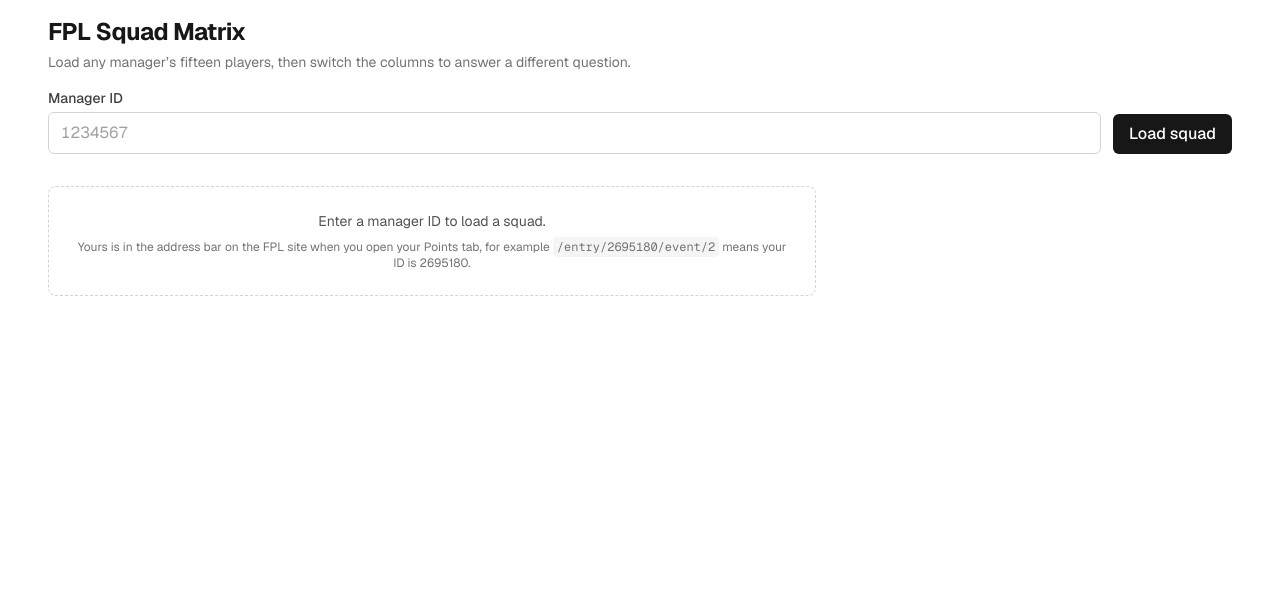
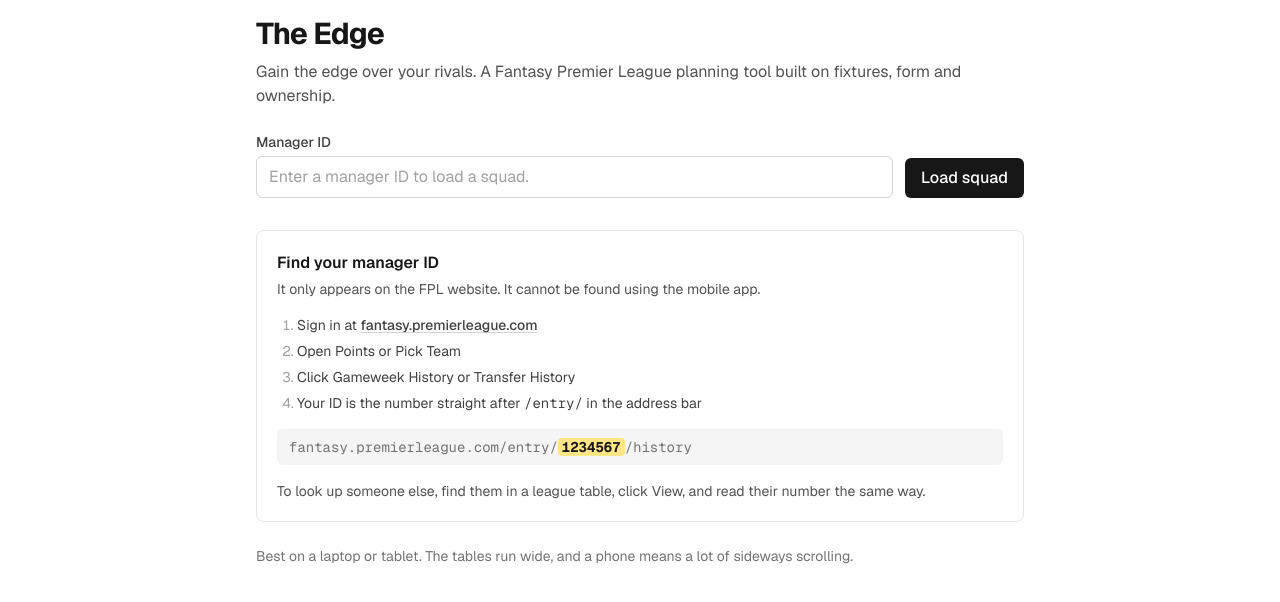
Before and after one commit to richsilley/fpl, a Next.js app: page / in a window 1280 px wide. Shown: the top 602 px of the page. Built offline with nearby package versions, Linux system fonts and the light colour scheme.

Commit message:
Update home page text

```diff
--- a/app/components/manager-id-form.tsx
+++ b/app/components/manager-id-form.tsx
@@ -27,7 +27,7 @@
           inputMode="numeric"
           pattern="[0-9]*"
           autoComplete="off"
-          placeholder="1234567"
+          placeholder="Enter a manager ID to load a squad."
           className="mt-1 w-full rounded-md border border-neutral-300 bg-white px-3 py-2 text-base tabular-nums text-neutral-900 placeholder:text-neutral-400 focus:border-neutral-500 focus:outline-none focus:ring-2 focus:ring-neutral-500/30 dark:border-neutral-700 dark:bg-neutral-900 dark:text-neutral-100 dark:placeholder:text-neutral-600"
         />
       </div>
--- a/app/layout.tsx
+++ b/app/layout.tsx
@@ -13,9 +13,9 @@
 })
 
 export const metadata: Metadata = {
-  title: 'FPL Squad Matrix',
+  title: 'The Edge',
   description:
-    "Load any FPL manager's fifteen players, then switch the columns to answer a different question about the squad.",
+    'Gain the edge over your rivals. A Fantasy Premier League planning tool built on fixtures, form and ownership.',
 }
 
 export default function RootLayout({ children }: LayoutProps<'/'>) {
--- a/app/page.tsx
+++ b/app/page.tsx
@@ -149,21 +149,21 @@
           form in, so it stays on the page. Once one is loaded, everything here
           moves into the menu and the views take the top of the page. */}
       {!managerId && (
-        <div className="mx-auto w-full max-w-[1600px]">
-          <h1 className="text-2xl font-bold tracking-tight text-neutral-900 dark:text-neutral-50">
-            FPL Squad Matrix
+        <div className="mx-auto w-full max-w-3xl">
+          <h1 className="text-3xl font-bold tracking-tight text-neutral-900 dark:text-neutral-50">
+            The Edge
           </h1>
-          <p className="mt-1 text-sm text-neutral-500 dark:text-neutral-400">
-            Load any manager&rsquo;s fifteen players, then switch the columns to
-            answer a different question.
+          <p className="mt-2 text-base text-neutral-600 dark:text-neutral-300">
+            Gain the edge over your rivals. A Fantasy Premier League planning
+            tool built on fixtures, form and ownership.
           </p>
-          <div className="mt-4">
+          <div className="mt-6">
             <ManagerIdForm currentId={managerId} />
           </div>
         </div>
       )}
 
-      <div className={managerId ? '' : 'mx-auto w-full max-w-[1600px] mt-8'}>
+      <div className={managerId ? '' : 'mx-auto mt-8 w-full max-w-3xl'}>
         {managerId ? (
           <MatrixSection
             managerId={managerId}
@@ -1016,19 +1016,69 @@
   return parsed
 }
 
+/**
+ * The landing page below the ID box.
+ *
+ * Everything here exists because the manager ID is the one thing standing
+ * between a new arrival and the app, and FPL makes it genuinely hard to find:
+ * it is nowhere in the mobile app, and on the website it only appears in the
+ * address bar of two particular pages. Anyone who does not already know their
+ * number cannot get past this screen, so the instructions are the page rather
+ * than a footnote on it.
+ */
 function EmptyState() {
   return (
-    <div className="max-w-3xl rounded-lg border border-dashed border-neutral-300 p-6 text-center dark:border-neutral-700">
-      <p className="text-sm text-neutral-600 dark:text-neutral-400">
-        Enter a manager ID to load a squad.
-      </p>
-      <p className="mt-2 text-xs text-neutral-500 dark:text-neutral-500">
-        Yours is in the address bar on the FPL site when you open your Points
-        tab, for example{' '}
-        <code className="rounded bg-neutral-100 px-1 py-0.5 font-mono dark:bg-neutral-800">
-          /entry/2695180/event/2
-        </code>{' '}
-        means your ID is 2695180.
+    <div className="space-y-6">
+      <section className="rounded-lg border border-neutral-200 p-5 dark:border-neutral-800">
+        <h2 className="text-base font-semibold text-neutral-900 dark:text-neutral-50">
+          Find your manager ID
+        </h2>
+        <p className="mt-1 text-sm text-neutral-600 dark:text-neutral-300">
+          It only appears on the FPL website. It cannot be found using the
+          mobile app.
+        </p>
+
+        <ol className="mt-4 list-decimal space-y-1.5 pl-5 text-sm text-neutral-700 marker:text-neutral-400 dark:text-neutral-300 dark:marker:text-neutral-500">
+          <li>
+            Sign in at{' '}
+            <a
+              href="https://fantasy.premierleague.com"
+              target="_blank"
+              rel="noreferrer noopener"
+              className="font-medium underline decoration-neutral-300 underline-offset-2 hover:decoration-neutral-900 dark:decoration-neutral-600 dark:hover:decoration-neutral-100"
+            >
+              fantasy.premierleague.com
+            </a>
+          </li>
+          <li>Open Points or Pick Team</li>
+          <li>Click Gameweek History or Transfer History</li>
+          <li>
+            Your ID is the number straight after <code>/entry/</code> in the
+            address bar
+          </li>
+        </ol>
+
+        {/* The example does the explaining: the number is picked out of a real
+            address rather than described in the abstract. It wraps rather than
+            scrolls — kept on one line, a phone pushes the highlighted number
+            off the right edge, which hides the only part that matters. */}
+        <p className="mt-4 break-all rounded-md bg-neutral-100 px-3 py-2 font-mono text-sm text-neutral-500 dark:bg-neutral-800 dark:text-neutral-400">
+          fantasy.premierleague.com/entry/
+          <span className="rounded bg-amber-200 px-1 font-bold text-neutral-900 dark:bg-amber-500/40 dark:text-neutral-50">
+            1234567
+          </span>
+          /history
+        </p>
+
+        <p className="mt-4 text-sm text-neutral-600 dark:text-neutral-300">
+          To look up someone else, find them in a league table, click View, and
+          read their number the same way.
+        </p>
+      </section>
+
+      <p className="text-sm text-neutral-500 dark:text-neutral-400">
+        Best on a laptop or tablet. The tables run wide, and a phone means a lot
+        of sideways scrolling.
       </p>
     </div>
   )
```
